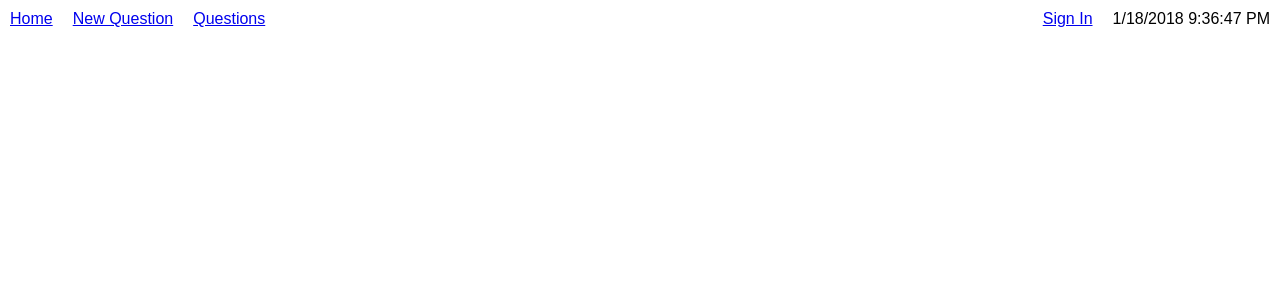
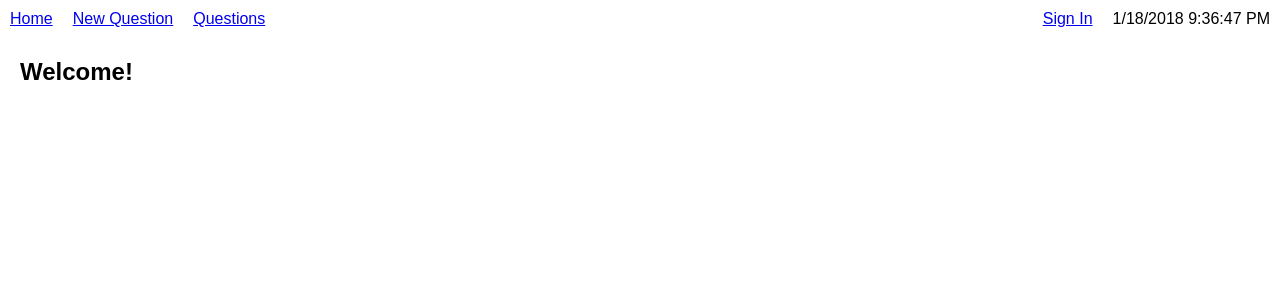
Before and after one commit to aera/Awesome-Answers-React, a React (Create React App) app: page / in a window 1280 px wide. Shown: the top 300 px of the page. Built offline with nearby package versions, Linux system fonts and the light colour scheme.

Commit message:
Page Not Found

```diff
--- a/src/components/App.js
+++ b/src/components/App.js
@@ -6,6 +6,8 @@
 import {QuestionIndexPage} from './QuestionIndexPage';
 import {QuestionNewPage} from './QuestionNewPage';
 import {SignInPage} from './SignInPage';
+import {NotFoundPage} from './NotFoundPage';
+import {HomePage} from './HomePage';
 import {NavBar} from './NavBar';
 import {AuthRoute} from './AuthRoute';
 import {
@@ -71,6 +73,7 @@
             onSignOutClick={this.signOut}
           />
           <Switch>
+            <Route exact path="/" component={HomePage} />
             <Route path="/sign_in" render={props => {
               return <SignInPage {...props} onSignIn={this.signIn} />
             }} />
@@ -90,6 +93,13 @@
               path="/questions/:id"
               component={QuestionShowPage}
             />
+            {/*
+              To match all routes that aren't matched in
+              a Switch component, create a Route without
+              a `path` prop. We can use it to implement a 404
+              page.
+             */}
+            <Route component={NotFoundPage} />
           </Switch>
         </div>
       </Router>
--- /dev/null
+++ b/src/components/HomePage.js
@@ -0,0 +1,14 @@
+import React from 'react';
+
+function HomePage (props) {
+  return (
+    <main
+      className='HomePage'
+      style={{padding: '0 20px'}}
+    >
+      <h2>Welcome!</h2>
+    </main>
+  );
+}
+
+export {HomePage};
--- /dev/null
+++ b/src/components/NotFoundPage.js
@@ -0,0 +1,15 @@
+
+import React from 'react';
+
+function NotFoundPage (props) {
+  return (
+    <main
+      className='NotFoundPage'
+      style={{padding: '0 20px'}}
+    >
+      <h2>404 Not Found</h2>
+    </main>
+  );
+}
+
+export {NotFoundPage};
```
